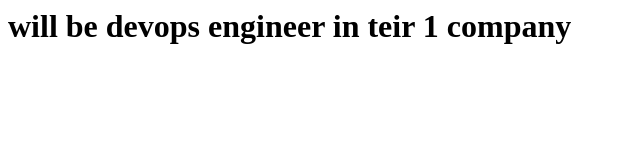
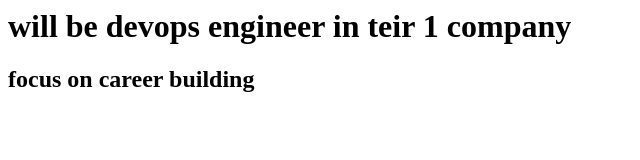
Before and after one commit to BoopathyEngineer/jenkins, a plain HTML site: page index.html in a window 1280 px wide. Shown: the whole page, without its empty margins (0-640 px from the left). Drawn offline with Linux system fonts and the light colour scheme.

Commit message:
Update index.html

```diff
--- a/index.html
+++ b/index.html
@@ -1 +1,2 @@
 <h1>will be devops engineer in teir 1 company</h1>
+<h2>focus on career building</h2>
```
